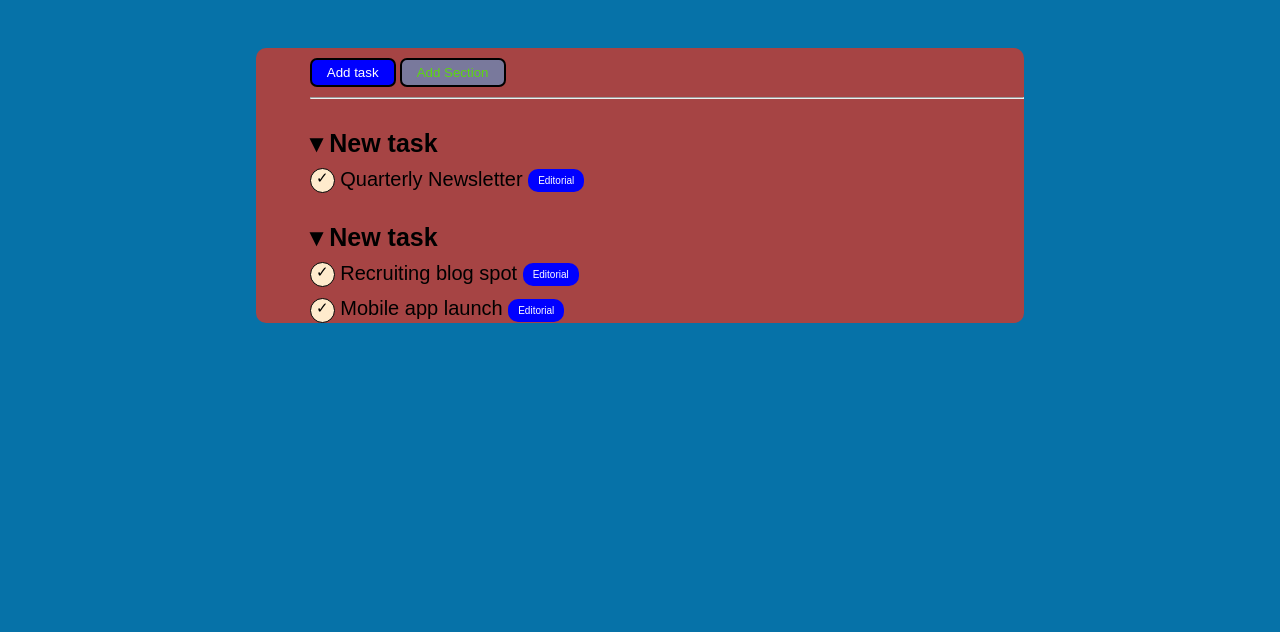
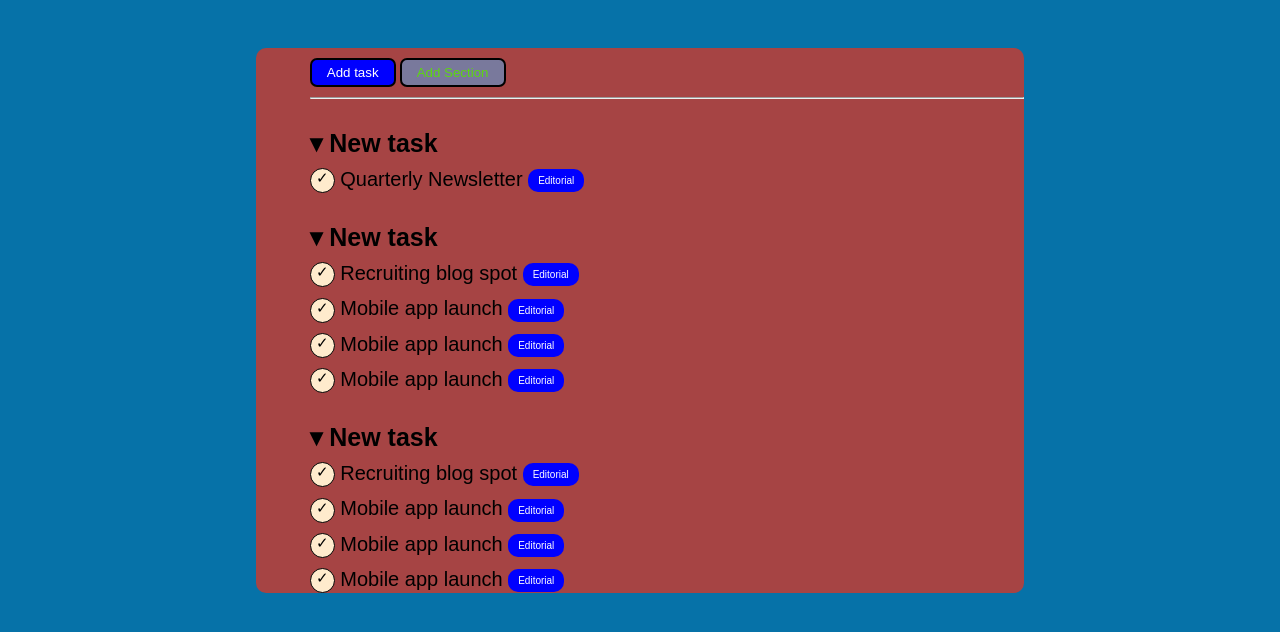
Before and after one commit to jacoposergio/html-css-toboolist, a plain HTML site: page index.html in a window 1280 px wide. Shown: the part 112-744 px from the top of the page. Drawn offline with Linux system fonts and the light colour scheme.

Commit message:
ossatura completata

```diff
--- a/index.html
+++ b/index.html
@@ -43,9 +43,23 @@
                         <ul class="sublist">
                             <li><span class="cerchietto">&check;</span> Recruiting blog spot <span class="information">Editorial</span></li>
                             <li><span class="cerchietto">&check;</span> Mobile app launch <span class="information">Editorial</span></li>
+                            <li><span class="cerchietto">&check;</span> Mobile app launch <span class="information">Editorial</span></li>
+                            <li><span class="cerchietto">&check;</span> Mobile app launch <span class="information">Editorial</span></li>
                         </ul>
                    </li>
                </div>
+
+                           <!-- TERZA MINI-LISTA -->
+                           <div class="lista-main">
+                            <li><span class="main-title"> &#9662; New task </span>
+                                <ul class="sublist">
+                                    <li><span class="cerchietto">&check;</span> Recruiting blog spot <span class="information">Editorial</span></li>
+                                    <li><span class="cerchietto">&check;</span> Mobile app launch <span class="information">Editorial</span></li>
+                                    <li><span class="cerchietto">&check;</span> Mobile app launch <span class="information">Editorial</span></li>
+                                    <li><span class="cerchietto">&check;</span> Mobile app launch <span class="information">Editorial</span></li>
+                                </ul>
+                           </li>
+                       </div>
 
 
 
```
Also changed, not shown: css/style.css (line endings or trailing spaces).
